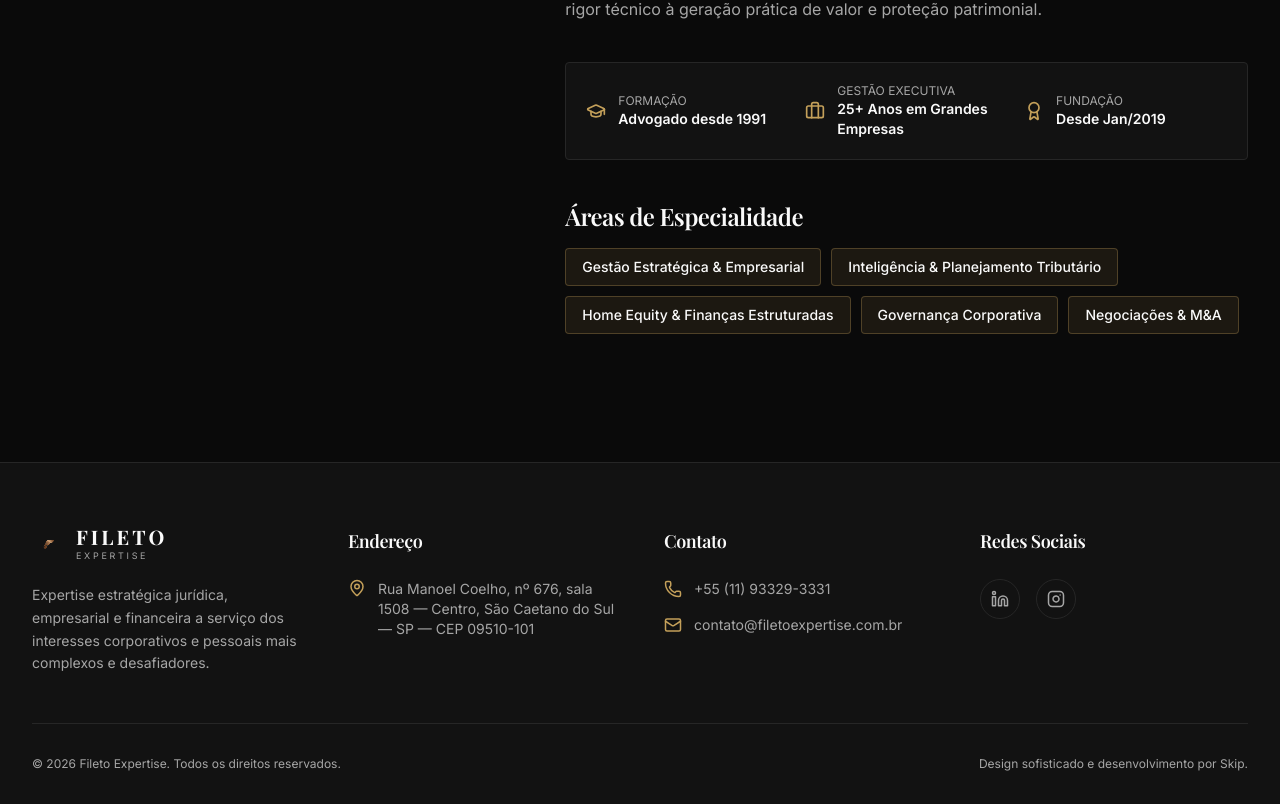
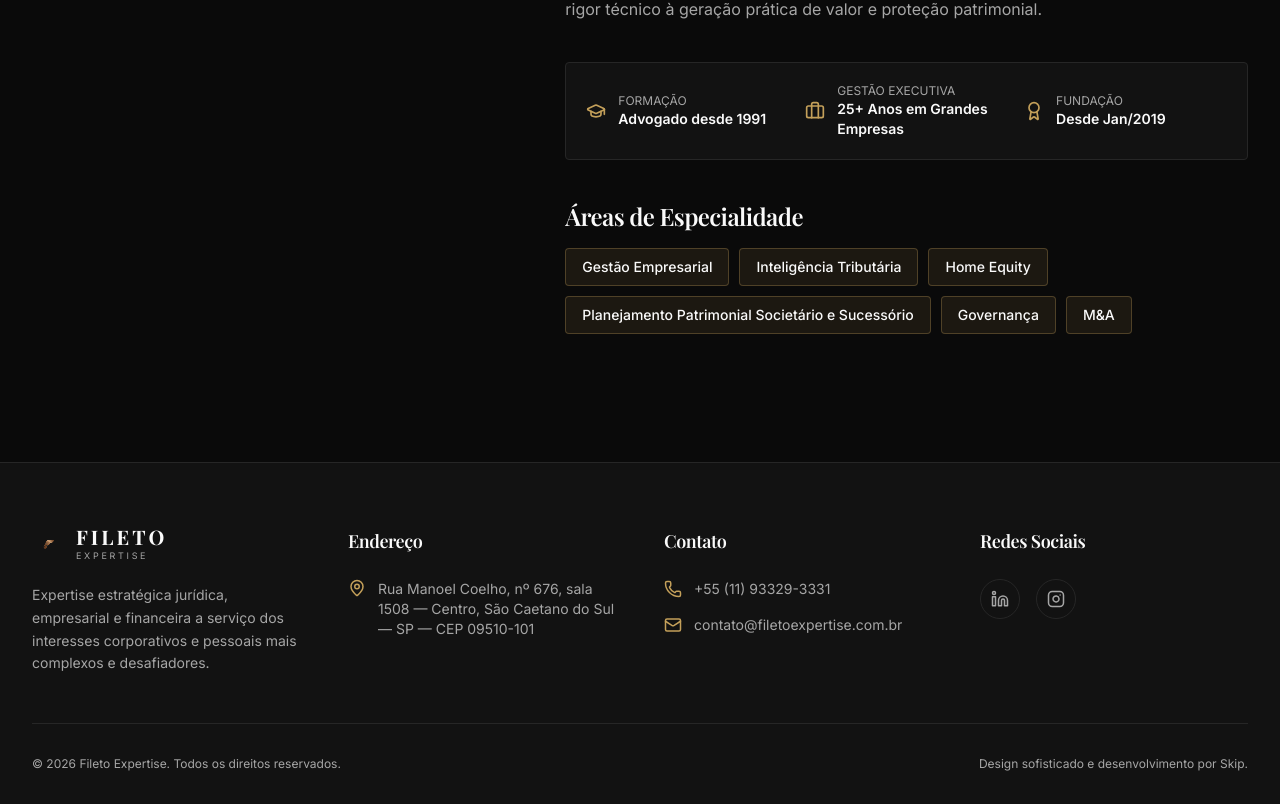
Before and after one commit to claudiofileto-lgtm/grupo-fileto-cdh77id9i, a React (Vite) app: page /fundador in a window 1280 px wide. Shown: the part 767-1571 px from the top of the page. Built offline with nearby package versions, Linux system fonts and the light colour scheme; a web font is replaced by a local one.

Commit message:
Adicionar especialidade Planejamento Patrimonial Societário e Sucessório ao perfil de Claudio Fileto

```diff
--- a/src/data/content.ts
+++ b/src/data/content.ts
@@ -213,11 +213,12 @@ export const founderMember: TeamMember = {
     'Em janeiro de 2019, fundou a Fileto Expertise Empresarial com o propósito de oferecer às empresas e empresários uma advocacia consultiva e estratégica de alto padrão, que alia rigor técnico à geração prática de valor e proteção patrimonial.',
   ],
   expertise: [
-    'Gestão Estratégica & Empresarial',
-    'Inteligência & Planejamento Tributário',
-    'Home Equity & Finanças Estruturadas',
-    'Governança Corporativa',
-    'Negociações & M&A',
+    'Gestão Empresarial',
+    'Inteligência Tributária',
+    'Home Equity',
+    'Planejamento Patrimonial Societário e Sucessório',
+    'Governança',
+    'M&A',
   ],
   email: 'contato@filetoexpertise.com.br',
   phone: '+55 (11) 93329-3331',
```
Also changed, not shown: .skip.config.json.
